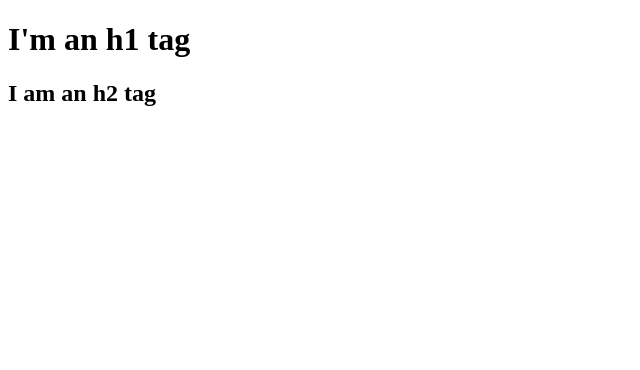
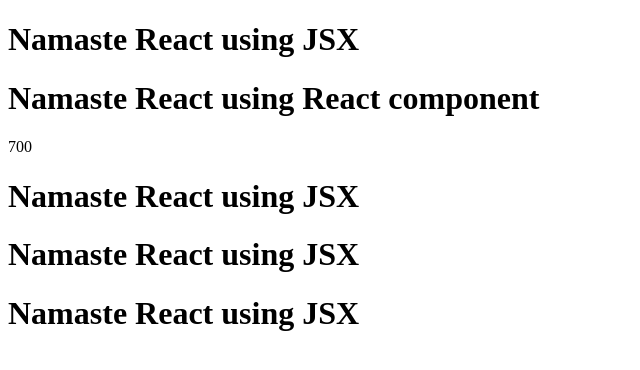
Before and after one commit to rkrahulkmr353/namaste-react, a React app: page / in a window 1280 px wide. Shown: the whole page, without its empty margins (0-640 px from the left). Built offline with nearby package versions, Linux system fonts and the light colour scheme.

Commit message:
laying foundation for React

```diff
--- a/app.js
+++ b/app.js
@@ -1,27 +1,40 @@
 import React from "react";
 import ReactDOM from "react-dom/client";
 
+const JsxHeading = () => <h1 id="heading">Namaste React using JSX</h1>
+
+// className => class in html
+// React component
+const HeadingComponent = () => (
+    <div>
+        <JsxHeading/>
+        <h1 className="head">
+        Namaste React using React component</h1>
+        {200 + 500}
+        {JsxHeading()}
+        <JsxHeading></JsxHeading>
+        <JsxHeading/>
+    </div>
+    );
+// component composition : component inside component is called as component composition
+
+const root = ReactDOM.createRoot(document.getElementById("root"));
+
 /**
+ * react component will not get rendered directly
+ * we need to add react component inside < /> to get react component get rendered
+ * we can see it below
+ * also, we can render another react component inside another react component
+ * that we also called component composition
  *
- * <div id = "parent">
- *  <div id = "child">
- *      <h1>I'm an h1 tag</h1>
- *      <h2>I'm an h2 tag</h2> // want to give multiple children tag, put array instead of object
- *  </div>
- * </div>
+ * we have executed JS code inside curly braces {}
+ *
+ * {JsxHeading()}
+    <JsxHeading></JsxHeading>
+    <JsxHeading/>
+
+    above all three will perform same thing,
+    </> or <></> will render JSX code
+    {JsxHeading} = also work as React component is also a JS at the end of the day
  */
-
-
-const heading = React.createElement("h1", {id: "heading"}, "Hello World from React!");
-const root = ReactDOM.createRoot(document.getElementById("root"));
-root.render(heading);
-console.log(heading);
-
-const h1Tag = React.createElement("h1", {}, "I'm an h1 tag");
-const h2Tag = React.createElement("h2", {}, "I am an h2 tag");
-
-const child = React.createElement("div", {id: "child"}, [h1Tag, h2Tag])
-const parent = React.createElement("div", {id: "parent"}, child);
-
-console.log(parent);
-root.render(parent);
+root.render(<HeadingComponent />);
--- a/index.html
+++ b/index.html
@@ -6,7 +6,9 @@
     <title>Namaste React</title>
 </head>
 <body>
-    <div id="root"></div>
+    <div id="root">
+        "Not Rendered"
+    </div>
     <script type="module" src="./app.js"></script>
 </body>
 </html>
--- a/package.json
+++ b/package.json
@@ -15,6 +15,8 @@
   "author": "Rahul Kumar",
   "type": "commonjs",
   "scripts": {
+    "start": "parcel index.html",
+    "build": "parcel build index.html",
     "test": "jest"
   },
   "devDependencies": {
```
